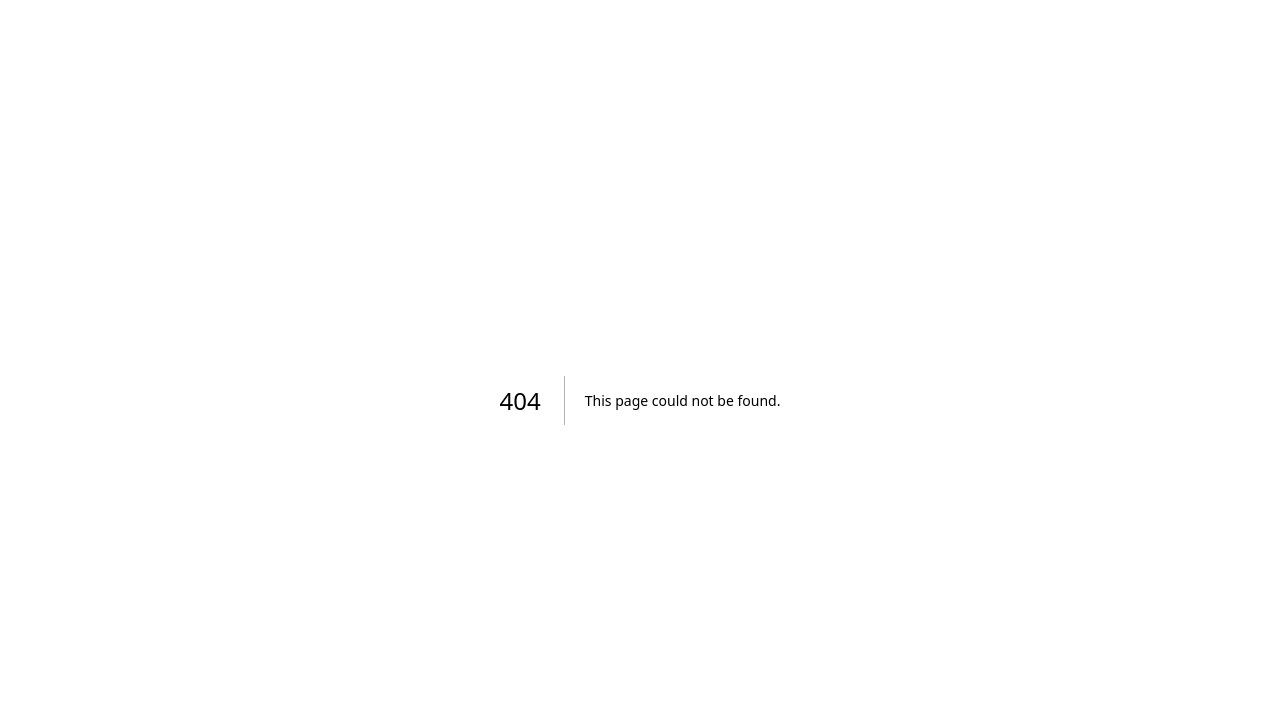
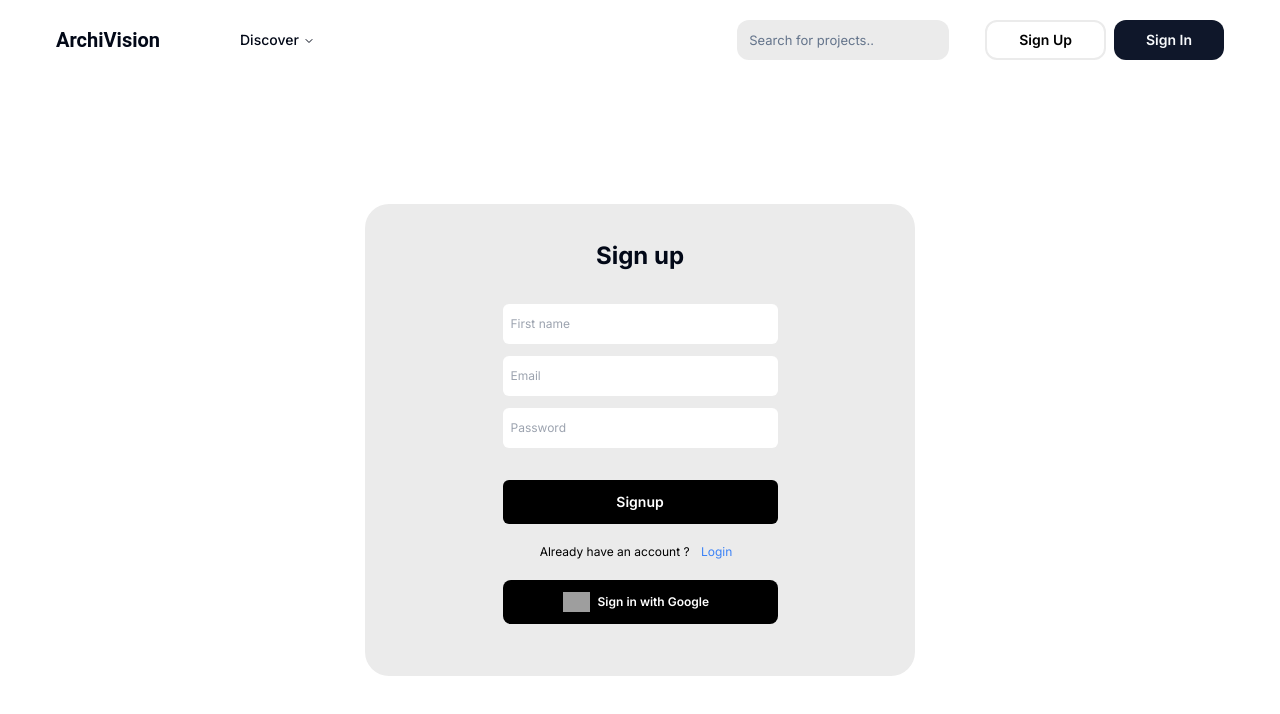
Before and after one commit to Abderaouf16/CLA-Graduation-Project-2, a Next.js app: page /Signup in a window 1280 px wide. Before the commit this address had no page. Shown: the top 714 px of the page. Built offline with nearby package versions, Linux system fonts and the light colour scheme; grey boxes are pictures that could not be loaded.

Commit message:
Feat: add signin page styling

```diff
--- a/package.json
+++ b/package.json
@@ -20,6 +20,7 @@
     "next": "14.2.5",
     "react": "^18",
     "react-dom": "^18",
+    "react-hook-form": "^7.52.2",
     "react-sc": "^0.2.1",
     "sharp": "^0.33.4",
     "tailwind-merge": "^2.4.0",
--- /dev/null
+++ b/src/app/(routes)/Signup/Signup.tsx
@@ -0,0 +1,66 @@
+"use client";
+
+import React, { useState } from 'react';
+import Header from '../../Components/Header/Header';
+import { useForm } from 'react-hook-form';
+
+function Signup() {
+  const { register, handleSubmit, formState: { errors } } = useForm();
+  const onSubmit = data => console.log(data);
+
+  return (
+    <>
+      <Header />
+      <div className="px-4 md:px-6 xl:px-14 py-16  w-full h-screen flex justify-center items-center">
+        <div className="bg-[#EBEBEB] w-[550px]  mt-[80px] rounded-3xl">
+          <div className=" w-[80%] sm:w-[50%] m-auto h-full ">
+            <div className=" py-9">
+              <h1 className='text-center font-bold text-2xl  pb-5'>Sign up</h1>
+              <form onSubmit={handleSubmit(onSubmit)} className=' '>
+                <input
+                  className={`w-full py-3 mt-3 text-xs px-2 rounded-md ${errors.userName ? "border-2 border-red-500" : "border-none"} focus:outline-none focus:ring-0`}
+
+                  type="text"
+                  placeholder="First name"
+                  {...register("userName", { required: "First name is required", maxLength: { value: 15, message: "Max length is 80 characters" } ,  pattern: {
+                    value: /^[a-zA-Z]+$/,
+                    message: "Username can only contain alphabetic characters"
+                  }})}
+                />
+                {errors.userName && <p className=' text-[11px]  text-red-500 pt-2 px-2 '>{errors.userName.message}</p>}
+
+                <input
+                  className={`w-full py-3 mt-3 text-xs px-2 rounded-md ${errors.email ? "border-2 border-red-500" : "border-none"} focus:outline-none focus:ring-0`}
+
+                  type="text"
+                  placeholder="Email"
+                  {...register("email", { required: "Email is required", pattern: { value: /^\S+@\S+$/i, message: "Invalid email address" }})}
+                />
+                {errors.email && <p className=' text-[11px]  text-red-500 pt-2 px-2 '>{errors.email.message}</p>}
+
+                <input
+                  className={`w-full py-3 mt-3 text-xs px-2 rounded-md ${errors.password ? "border-2 border-red-500" : "border-none"} focus:outline-none focus:ring-0`}
+
+                  type="password"
+                  placeholder="Password"
+                  {...register("password", { required: "Password is required", minLength: { value: 4, message: "Minimum length is 4 characters" }, maxLength: { value: 12, message: "Maximum length is 12 characters" }})}
+                />
+                      {errors.password && <p className=' text-[11px]  text-red-500 pt-2 px-2 '>{errors.password.message}</p>}
+
+                  <button type='submit' className='bg-black text-white w-full py-3 mt-8 mb-4 font-semibold text-sm  rounded-md'>Signup</button>
+            </form>
+            <div className="py-1">
+              <p className=' text-black text-xs text-center '>Already have an account ? <span href='/login'> <button className=' text-blue-500 px-2 hover:underline'>Login</button></span></p>
+            </div>
+            <button type='submit' className=' flex justify-center items-center bg-black text-white w-full py-3 my-4 font-semibold text-xs  rounded-lg '>
+              <img src="https://www.vectorlogo.zone/logos/google/google-icon.svg" className='h-5 inline-block  ' alt="" /> <p className='inline px-2'>Sign in with Google</p></button>
+
+            </div>
+          </div>
+        </div>
+      </div>
+    </>
+  );
+}
+
+export default Signup;
--- /dev/null
+++ b/src/app/(routes)/Signup/page.tsx
@@ -0,0 +1,12 @@
+import React from 'react'
+import Signup from './Signup'
+
+function page() {
+  return (
+    <>
+    <Signup/>
+    </>
+  )
+}
+
+export default page
```
Also changed, not shown: 2 other files (tests, documents, lock files or other folders).
